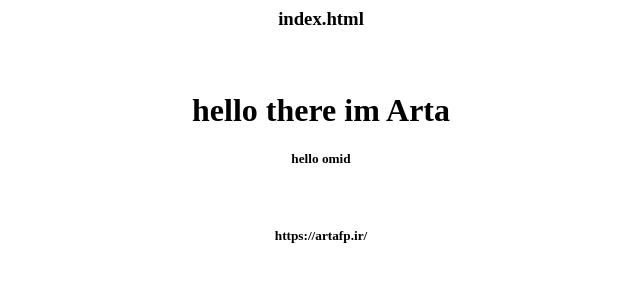
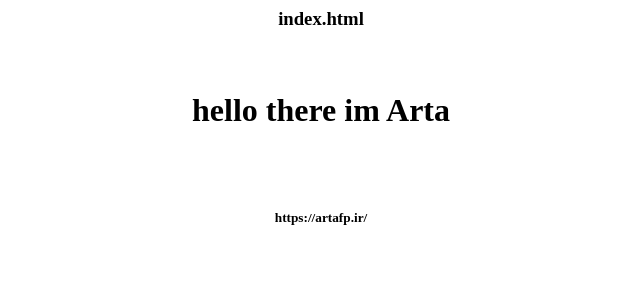
Before and after one commit to artafps/artafps, a plain HTML site: page index.html in a window 1280 px wide. Shown: the whole page, without its empty margins (319-959 px from the left). Drawn offline with Linux system fonts and the light colour scheme.

Commit message:
Update index.html

```diff
--- a/index.html
+++ b/index.html
@@ -2,7 +2,7 @@
   <h3> index.html<h3/>
   <br/>
   <h1>hello there im Arta<h1/>
-     <h5> hello omid<h5/>
+
   <br/>
   <h5> https://artafp.ir/<h5/>
 </center>
```
